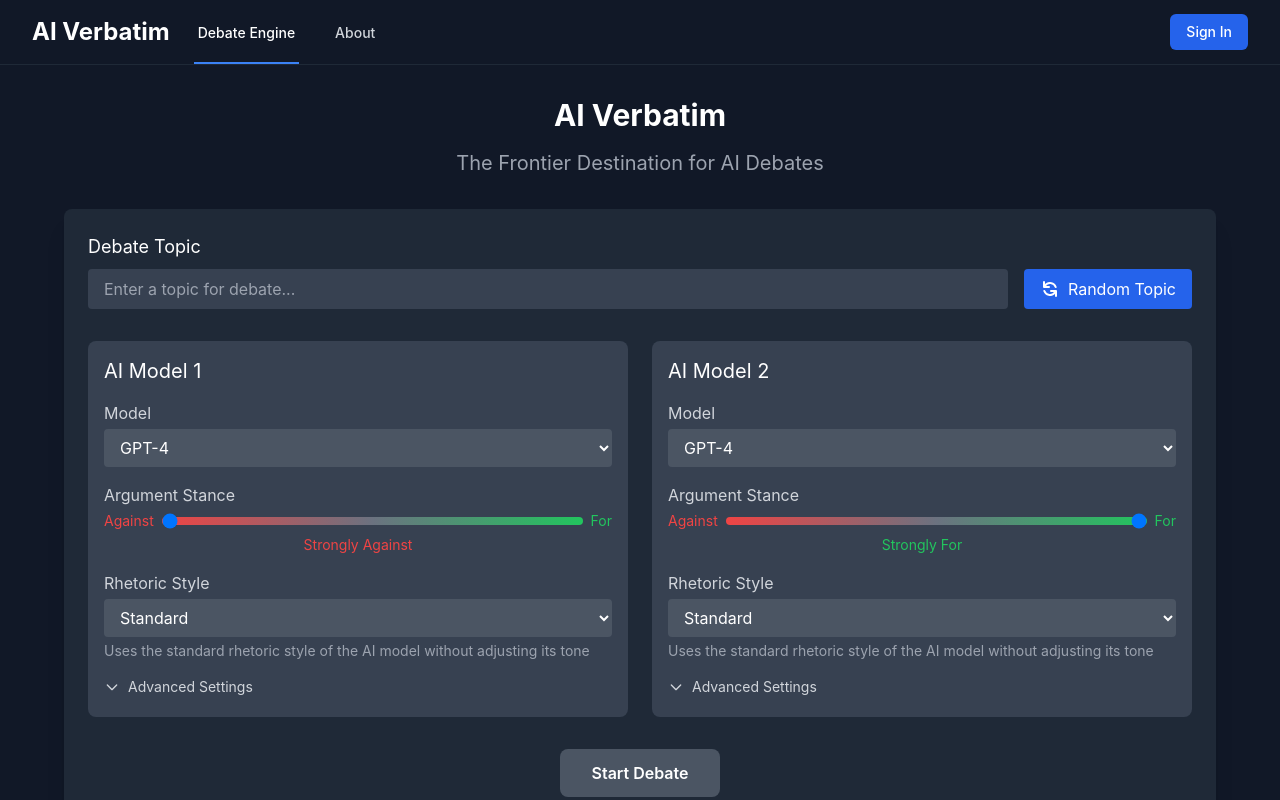
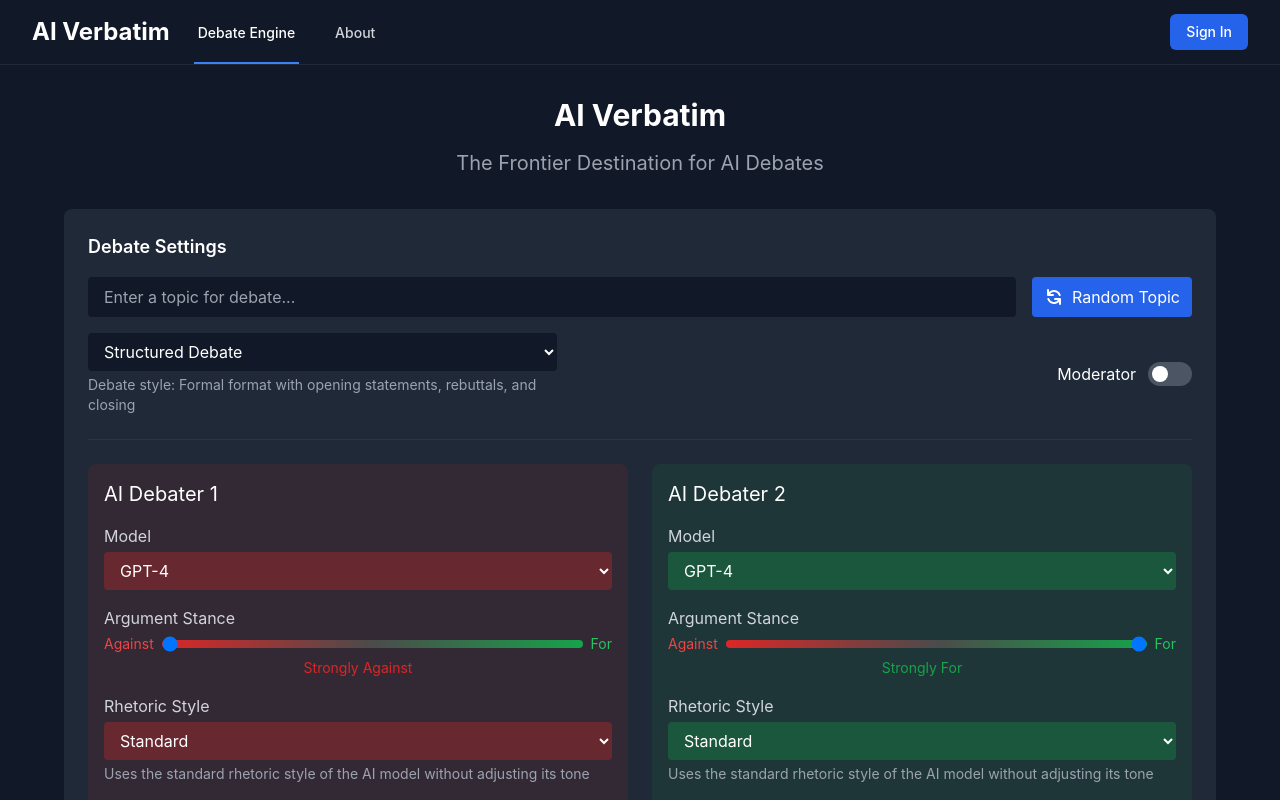
Before and after one commit to defreeze/ai-verbatim-debates, a React (Create React App) app in the folder frontend/: page / in a window 1280 px wide. Shown: the top 800 px of the page. Built offline with nearby package versions, Linux system fonts and the light colour scheme.

Commit message:
UI Improvements: Enhanced color transitions, updated input backgrounds, and slider colors

```diff
--- a/frontend/src/components/DebateEngine.tsx
+++ b/frontend/src/components/DebateEngine.tsx
@@ -13,6 +13,8 @@
 interface DebateSettings {
   topic: string;
   rounds: number;
+  moderatorEnabled: boolean;
+  debateStyle: string;
   model1: AIModel;
   model2: AIModel;
 }
@@ -47,6 +49,34 @@
     value: 'persuasive',
     label: 'Persuasive / Rhetorical',
     description: 'Uses rhetorical devices and compelling arguments'
+  }
+];
+
+const debateStyles = [
+  {
+    value: 'structured',
+    label: 'Structured Debate',
+    description: 'Debate style: Formal format with opening statements, rebuttals, and closing'
+  },
+  {
+    value: 'oxford',
+    label: 'Oxford Style',
+    description: 'Debate style: Traditional format with proposition and opposition teams'
+  },
+  {
+    value: 'crossfire',
+    label: 'Crossfire',
+    description: 'Debate style: Direct back-and-forth exchanges between debaters'
+  },
+  {
+    value: 'parliamentary',
+    label: 'Parliamentary',
+    description: 'Debate style: Based on legislative debate procedures with points of order'
+  },
+  {
+    value: 'lincoln_douglas',
+    label: 'Lincoln-Douglas',
+    description: 'Debate style: One-on-one value-based debate format'
   }
 ];
 
@@ -109,6 +139,8 @@
   const [settings, setSettings] = useState<DebateSettings>({
     topic: '',
     rounds: 3,
+    moderatorEnabled: false,
+    debateStyle: 'structured',
     model1: {
       name: 'gpt-4',
       stance: -1,
@@ -174,12 +206,47 @@
     return 'Strongly For';
   };
 
+  const interpolateColor = (value: number): string => {
+    // Convert -1 to 1 range to 0 to 1 range
+    const normalizedValue = (value + 1) / 2;
+
+    // Define color stops with more vibrant colors
+    const colors = {
+      red: [220, 38, 38],    // red-600 - more vibrant red
+      gray: [75, 75, 75],    // neutral gray
+      green: [22, 163, 74]   // green-600 - more vibrant green
+    };
+
+    let r, g, b;
+    if (value <= 0) {
+      // Interpolate between red and gray
+      const t = (value + 1); // -1 to 0 -> 0 to 1
+      r = colors.red[0] + (colors.gray[0] - colors.red[0]) * t;
+      g = colors.red[1] + (colors.gray[1] - colors.red[1]) * t;
+      b = colors.red[2] + (colors.gray[2] - colors.red[2]) * t;
+    } else {
+      // Interpolate between gray and green
+      const t = value; // 0 to 1
+      r = colors.gray[0] + (colors.green[0] - colors.gray[0]) * t;
+      g = colors.gray[1] + (colors.green[1] - colors.gray[1]) * t;
+      b = colors.gray[2] + (colors.green[2] - colors.gray[2]) * t;
+    }
+
+    return `rgb(${Math.round(r)}, ${Math.round(g)}, ${Math.round(b)})`;
+  };
+
   const getStanceColor = (value: number): string => {
-    if (value <= -0.8) return 'rgb(239 68 68)'; // red-500
-    if (value <= -0.3) return 'rgb(248 113 113)'; // red-400
-    if (value <= 0.3) return 'rgb(107 114 128)'; // gray-500
-    if (value <= 0.8) return 'rgb(74 222 128)'; // green-400
-    return 'rgb(34 197 94)'; // green-500
+    return interpolateColor(value);
+  };
+
+  const getStanceBackgroundColor = (value: number): string => {
+    const color = interpolateColor(value);
+    return color.replace('rgb', 'rgba').replace(')', ', 0.1)');
+  };
+
+  const getInputBackgroundColor = (value: number): string => {
+    const color = interpolateColor(value);
+    return color.replace('rgb', 'rgba').replace(')', ', 0.3)');
   };
 
   const toggleGuidance = () => {
@@ -203,20 +270,21 @@
         <h1 className="text-3xl font-bold text-white mb-4 text-center">AI Verbatim</h1>
         <p className="text-xl text-gray-400 mb-8 text-center">The Frontier Destination for AI Debates</p>
 
-        <div className="bg-gray-800 rounded-lg p-6 shadow-xl mb-8">
-          <div className="mb-8">
-            <label className="block text-lg mb-2 text-white">Debate Topic</label>
-            <div className="flex gap-4">
+        <div className="bg-gray-800 rounded-lg p-6 mb-6">
+          <h2 className="text-lg font-semibold text-white mb-4">Debate Settings</h2>
+          <div className="space-y-6">
+            <div className="space-y-4">
+              <div className="grid grid-cols-[1fr,auto] gap-4">
                 <input
                   type="text"
                   value={settings.topic}
                   onChange={handleTopicChange}
-                className="flex-1 bg-gray-700 rounded px-4 py-2 text-white focus:outline-none focus:ring-2 focus:ring-blue-500"
+                  className="w-full bg-gray-900 rounded px-4 py-2 text-white focus:outline-none focus:ring-2 focus:ring-blue-500"
                   placeholder="Enter a topic for debate..."
                 />
                 <button
                   onClick={handleRandomTopic}
-                className="bg-blue-600 hover:bg-blue-700 px-4 py-2 rounded text-white flex items-center gap-2 transition-colors"
+                  className="bg-blue-600 hover:bg-blue-700 px-3 py-2 rounded text-white flex items-center gap-2 transition-colors"
                 >
                   <svg xmlns="http://www.w3.org/2000/svg" className="h-5 w-5" viewBox="0 0 20 20" fill="currentColor">
                     <path fillRule="evenodd" d="M4 2a1 1 0 011 1v2.101a7.002 7.002 0 0111.601 2.566 1 1 0 11-1.885.666A5.002 5.002 0 005.999 7H9a1 1 0 010 2H4a1 1 0 01-1-1V3a1 1 0 011-1zm.008 9.057a1 1 0 011.276.61A5.002 5.002 0 0014.001 13H11a1 1 0 110-2h5a1 1 0 011 1v5a1 1 0 11-2 0v-2.101a7.002 7.002 0 01-11.601-2.566 1 1 0 01.61-1.276z" clipRule="evenodd" />
@@ -224,24 +292,70 @@
                   Random Topic
                 </button>
               </div>
+
+              <div className="grid grid-cols-[1fr,1fr,auto] gap-4">
+                <div>
+                  <select
+                    value={settings.debateStyle}
+                    onChange={(e) => setSettings({ ...settings, debateStyle: e.target.value })}
+                    className="w-full bg-gray-900 rounded px-3 py-2 text-white"
+                  >
+                    {debateStyles.map((style) => (
+                      <option key={style.value} value={style.value} className="text-white bg-gray-800">
+                        {style.label}
+                      </option>
+                    ))}
+                  </select>
+                  <p className="text-sm text-gray-400 mt-1">
+                    {debateStyles.find(style => style.value === settings.debateStyle)?.description}
+                  </p>
                 </div>
+                <div></div>
+
+                <div className="flex items-center gap-3 group relative">
+                  <span className="text-white">Moderator</span>
+                  <button
+                    onClick={() => setSettings({ ...settings, moderatorEnabled: !settings.moderatorEnabled })}
+                    className={`relative inline-flex items-center h-6 rounded-full w-11 transition-colors focus:outline-none ${
+                      settings.moderatorEnabled ? 'bg-blue-600' : 'bg-gray-600'
+                    }`}
+                  >
+                    <span
+                      className={`inline-block w-4 h-4 transform transition-transform bg-white rounded-full ${
+                        settings.moderatorEnabled ? 'translate-x-6' : 'translate-x-1'
+                      }`}
+                    />
+                  </button>
+                  <div className="absolute right-full top-0 hidden group-hover:block w-64 bg-gray-900 text-sm text-gray-300 p-2 rounded shadow-lg z-50 transform -translate-y-full mr-2">
+                    When enabled, an AI moderator will guide the debate, ensure fair play, and provide structured transitions between arguments
+                  </div>
+                </div>
+              </div>
+            </div>
+
+            <div className="border-t border-gray-700/50 my-6"></div>
 
             <div className="grid grid-cols-1 md:grid-cols-2 gap-6">
               {[1, 2].map((modelNum) => {
                 const model = getModelSettings(modelNum);
                 return (
-                <div key={modelNum} className="bg-gray-700 rounded-lg p-4">
-                  <h3 className="text-xl mb-4 text-white">AI Model {modelNum}</h3>
+                  <div
+                    key={modelNum}
+                    className="rounded-lg p-4 transition-colors duration-300"
+                    style={{ backgroundColor: getStanceBackgroundColor(model.stance) }}
+                  >
+                    <h3 className="text-xl mb-4 text-white">AI Debater {modelNum}</h3>
                     <div className="space-y-4">
                       <div>
                         <label className="block mb-1 text-gray-300">Model</label>
                         <select
                           value={model.name}
                           onChange={(e) => handleModelSettingChange(modelNum as 1 | 2, 'name', e.target.value)}
-                        className="w-full bg-gray-600 rounded px-3 py-2 text-white"
+                          className="w-full rounded px-3 py-2 text-white transition-colors duration-300"
+                          style={{ backgroundColor: getInputBackgroundColor(model.stance) }}
                         >
-                        <option value="gpt-4">GPT-4</option>
-                        <option value="gpt-3.5-turbo">GPT-3.5 Turbo</option>
+                          <option value="gpt-4" className="text-white bg-gray-800">GPT-4</option>
+                          <option value="gpt-3.5-turbo" className="text-white bg-gray-800">GPT-3.5 Turbo</option>
                         </select>
                       </div>
 
@@ -258,7 +372,7 @@
                             onChange={(e) => handleModelSettingChange(modelNum as 1 | 2, 'stance', parseFloat(e.target.value))}
                             className="w-full h-2 rounded-lg appearance-none cursor-pointer"
                             style={{
-                            background: `linear-gradient(to right, rgb(239 68 68), rgb(107 114 128), rgb(34 197 94))`,
+                              background: `linear-gradient(to right, rgb(220, 38, 38), rgb(75, 75, 75), rgb(22, 163, 74))`,
                             }}
                           />
                           <span className="text-green-500 text-sm">For</span>
@@ -273,10 +387,11 @@
                         <select
                           value={model.rhetoricStyle}
                           onChange={(e) => handleModelSettingChange(modelNum as 1 | 2, 'rhetoricStyle', e.target.value)}
-                        className="w-full bg-gray-600 rounded px-3 py-2 text-white"
+                          className="w-full rounded px-3 py-2 text-white transition-colors duration-300"
+                          style={{ backgroundColor: getInputBackgroundColor(model.stance) }}
                         >
                           {rhetoricStyles.map((style) => (
-                          <option key={style.value} value={style.value}>
+                            <option key={style.value} value={style.value} className="text-white bg-gray-800">
                               {style.label}
                             </option>
                           ))}
@@ -315,7 +430,8 @@
                             <textarea
                               value={model.systemPrompt}
                               onChange={(e) => handleModelSettingChange(modelNum as 1 | 2, 'systemPrompt', e.target.value)}
-                            className="w-full bg-gray-600 rounded px-3 py-2 h-24 text-white"
+                              className="w-full rounded px-3 py-2 h-24 text-white transition-colors duration-300"
+                              style={{ backgroundColor: getInputBackgroundColor(model.stance) }}
                               placeholder="Add details to adjust model behaviour such as 'Debate like the Pope, talk from the perspective of a cat'"
                             />
                           </>
@@ -326,6 +442,8 @@
                 );
               })}
             </div>
+          </div>
+        </div>
 
         <div className="text-center mt-8">
           <button
@@ -335,7 +453,6 @@
           >
             {isDebating ? 'Debate in Progress...' : 'Start Debate'}
           </button>
-          </div>
         </div>
 
         {debate.length > 0 && (
```
Lines whose indentation alone changed are shown as unchanged.
